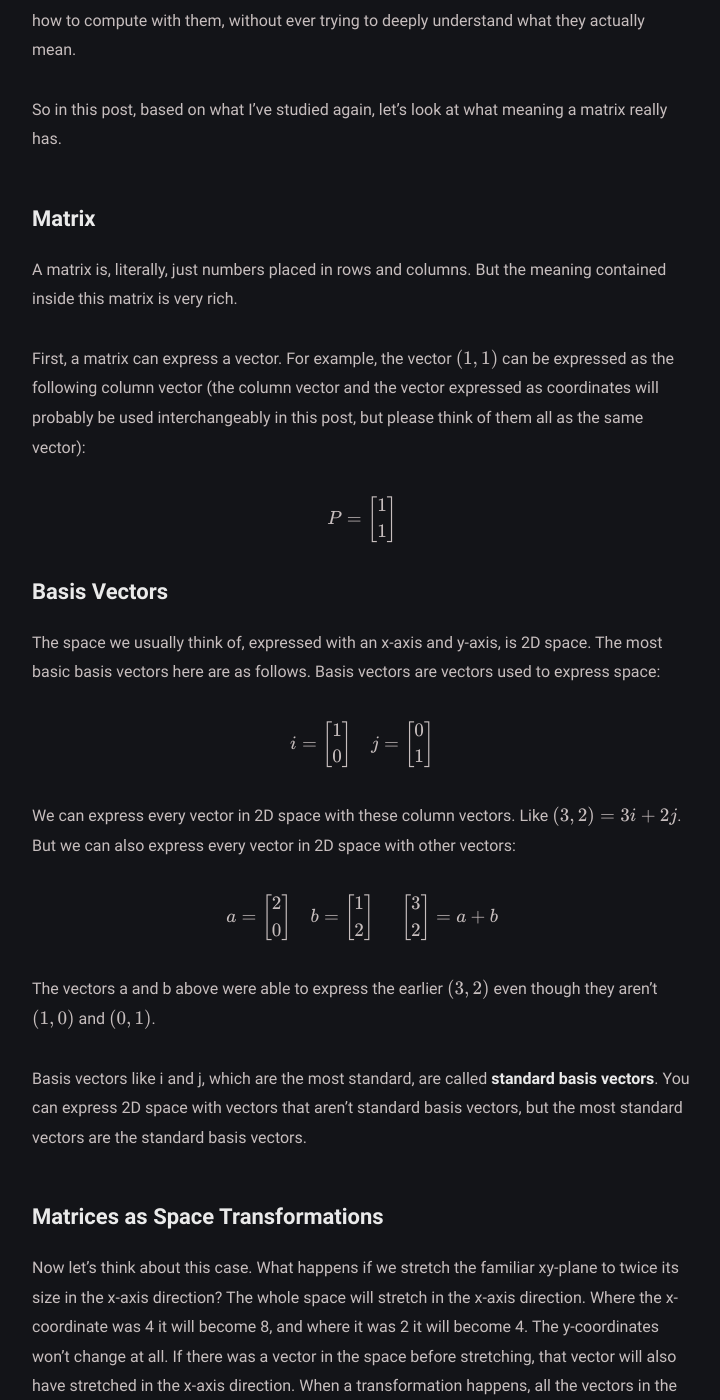
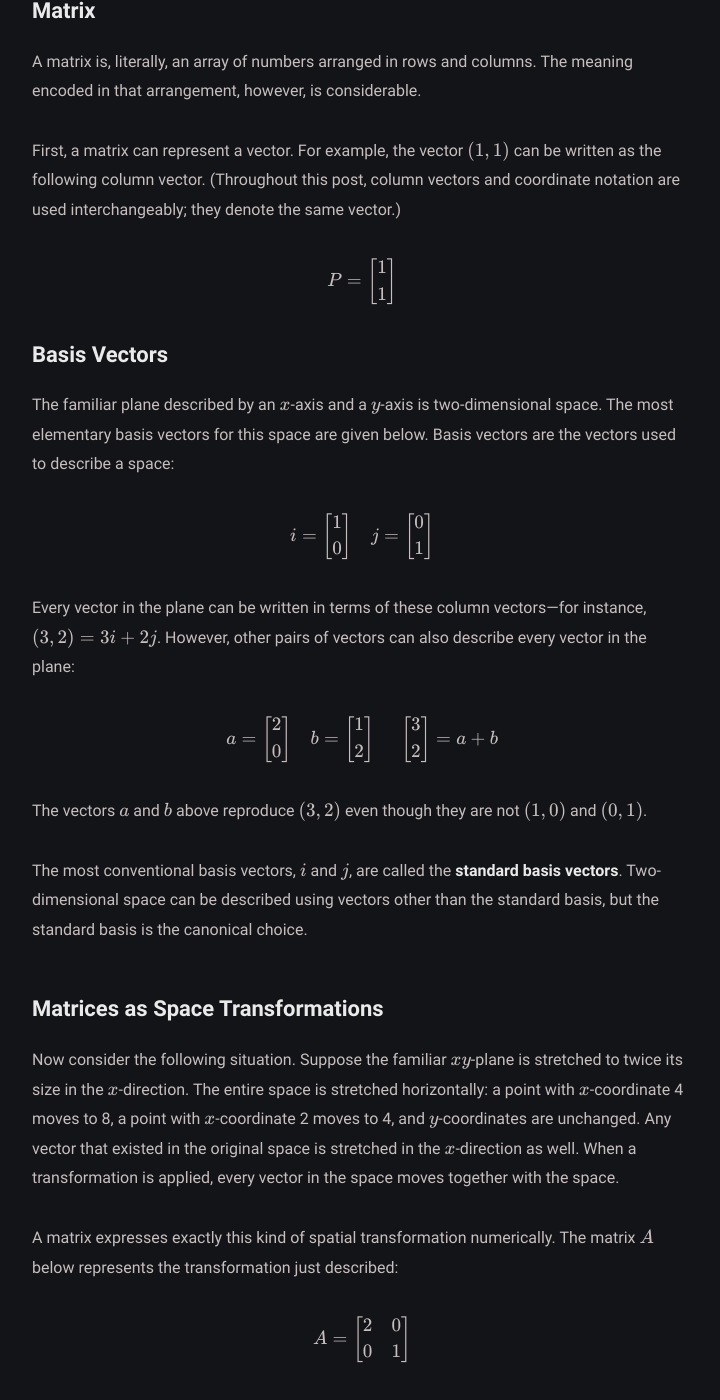
Before and after one commit to Oasisforhaanee/Oasisforhaanee.github.io, a Jekyll site: the page built from _posts/2025-11-02-matrix.md, in a window 1280 px wide and 1400 px high, scrolled down 565 px. Shown: the whole window, without its empty margins (278-998 px from the left). Built offline with Jekyll 4.4.1, drawn with Linux system fonts in a browser that asks for light colours; comment, search, counter and statistics services are not loaded; some of the changed text lies outside the part shown.

Commit message:
Rewrite post: 2025-11-02-matrix

```diff
--- a/_posts/2025-11-02-matrix.md
+++ b/_posts/2025-11-02-matrix.md
@@ -11,87 +11,83 @@ comments: true
 permalink: /matrix/
 ---
 
-Anyone who has studied university mathematics has probably heard of matrices. The matrix is a very important concept, so much so that it can be seen as a cornerstone of mathematics, including linear algebra and calculus.
-
-I had learned the concept of matrices in high school, but at that time matrices had been removed from the curriculum. Also, when I first learned matrices at university, I only studied how to compute with them, without ever trying to deeply understand what they actually mean.
-
-So in this post, based on what I've studied again, let's look at what meaning a matrix really has.
+The matrix is one of the foundational objects of university mathematics, underpinning linear algebra and much of multivariable calculus. It is often introduced purely as a computational device, but the object itself carries a rich geometric meaning. This post examines what a matrix actually represents.
 
 ## Matrix
 
-A matrix is, literally, just numbers placed in rows and columns. But the meaning contained inside this matrix is very rich.
+A matrix is, literally, an array of numbers arranged in rows and columns. The meaning encoded in that arrangement, however, is considerable.
 
-First, a matrix can express a vector. For example, the vector $(1,1)$ can be expressed as the following column vector (the column vector and the vector expressed as coordinates will probably be used interchangeably in this post, but please think of them all as the same vector):
+First, a matrix can represent a vector. For example, the vector $(1,1)$ can be written as the following column vector. (Throughout this post, column vectors and coordinate notation are used interchangeably; they denote the same vector.)
 
 $$P=\begin{bmatrix}1\\1\end{bmatrix}$$
 
 ## Basis Vectors
 
-The space we usually think of, expressed with an x-axis and y-axis, is 2D space. The most basic basis vectors here are as follows. Basis vectors are vectors used to express space:
+The familiar plane described by an $x$-axis and a $y$-axis is two-dimensional space. The most elementary basis vectors for this space are given below. Basis vectors are the vectors used to describe a space:
 
 $$i=\begin{bmatrix}1\\0\end{bmatrix}\ \ \ \ j=\begin{bmatrix}0\\1\end{bmatrix}$$
 
-We can express every vector in 2D space with these column vectors. Like $(3,2)=3i+2j$. But we can also express every vector in 2D space with other vectors:
+Every vector in the plane can be written in terms of these column vectors—for instance, $(3,2)=3i+2j$. However, other pairs of vectors can also describe every vector in the plane:
 
 $$a=\begin{bmatrix}2\\0\end{bmatrix}\ \ \ \ b=\begin{bmatrix}1\\2\end{bmatrix}\ \ \ \ \ \begin{bmatrix}3\\2\end{bmatrix}=a+b$$
 
-The vectors a and b above were able to express the earlier $(3,2)$ even though they aren't $(1,0)$ and $(0,1)$.
+The vectors $a$ and $b$ above reproduce $(3,2)$ even though they are not $(1,0)$ and $(0,1)$.
 
-Basis vectors like i and j, which are the most standard, are called **standard basis vectors**. You can express 2D space with vectors that aren't standard basis vectors, but the most standard vectors are the standard basis vectors.
+The most conventional basis vectors, $i$ and $j$, are called the **standard basis vectors**. Two-dimensional space can be described using vectors other than the standard basis, but the standard basis is the canonical choice.
 
 ## Matrices as Space Transformations
 
-Now let's think about this case. What happens if we stretch the familiar xy-plane to twice its size in the x-axis direction? The whole space will stretch in the x-axis direction. Where the x-coordinate was 4 it will become 8, and where it was 2 it will become 4. The y-coordinates won't change at all. If there was a vector in the space before stretching, that vector will also have stretched in the x-axis direction. When a transformation happens, all the vectors in the space move along with the space.
+Now consider the following situation. Suppose the familiar $xy$-plane is stretched to twice its size in the $x$-direction. The entire space is stretched horizontally: a point with $x$-coordinate 4 moves to 8, a point with $x$-coordinate 2 moves to 4, and $y$-coordinates are unchanged. Any vector that existed in the original space is stretched in the $x$-direction as well. When a transformation is applied, every vector in the space moves together with the space.
 
-A matrix expresses this kind of space transformation with numbers. The matrix A below expresses the transformation above:
+A matrix expresses exactly this kind of spatial transformation numerically. The matrix $A$ below represents the transformation just described:
 
 $$A=\begin{bmatrix}2&0\\0&1\end{bmatrix}$$
 
-The meaning that matrix A has is as follows:
+The meaning of $A$ is as follows:
 
-- It transforms the standard basis vector $i=(1,0)$ to $(2,0)$, and $j=(0,1)$ to $(0,1)$.
+- It maps the standard basis vector $i=(1,0)$ to $(2,0)$, and $j=(0,1)$ to $(0,1)$.
 
-If the vector on the space before the transformation was $3i+2j$, then after the transformation, since i has been doubled, even if it's still expressed as $3i+2j$, it represents a form where the x-coordinate has increased by a factor of 2 compared to before. This process can be expressed using matrix multiplication.
+If a vector in the original space was $3i+2j$, then after the transformation—since $i$ has been doubled—the same expression $3i+2j$ now denotes a vector whose $x$-coordinate is twice as large as before. This process is expressed by matrix multiplication.
 
-If an arbitrary vector X is:
+Let $X$ be an arbitrary vector:
 
 $$X=\begin{bmatrix}2\\1\end{bmatrix}$$
 
-then the meaning of the matrix product AX is the position of X after moving it according to matrix A's transformation.
+The matrix product $AX$ then gives the position of $X$ after it has been moved by the transformation $A$.
 
-The way to compute the matrix product is to multiply the numbers in each row of the front matrix with the numbers in each column of the back matrix sequentially and add them up. Multiplying the numbers in row 1 of matrix A with the numbers in column 1 of matrix X and adding them gives the entry in row 1, column 1 of AX:
+To compute a matrix product, multiply the entries in each row of the first matrix with the corresponding entries in each column of the second matrix and sum the results. Multiplying row 1 of $A$ with column 1 of $X$ and summing gives the entry in row 1, column 1 of $AX$:
 
 $$AX=\begin{bmatrix}2&0\\0&1\end{bmatrix}\begin{bmatrix}2\\1\end{bmatrix}=\begin{bmatrix}2\times 2+0\times 1\\0\times 2+1\times 1\end{bmatrix}=\begin{bmatrix}4\\1\end{bmatrix}$$
 
-The $(4,1)$ vector that comes out this way is the vector after transforming the X$(2,1)$ vector through matrix A.
+The resulting vector $(4,1)$ is the image of $X=(2,1)$ under the transformation $A$.
 
-Honestly, this content is much more intuitive when you watch a video that actually moves the coordinate plane, rather than reading words. I recommend watching the video below:
+This material is considerably more intuitive when the coordinate plane is seen in motion rather than described in words. The following video is highly recommended:
 
 <iframe width="560" height="315" src="https://www.youtube.com/embed/35ESC-g49fY" title="YouTube video player" frameborder="0" allow="accelerometer; autoplay; clipboard-write; encrypted-media; gyroscope; picture-in-picture" allowfullscreen></iframe>
 
-The video above is a linear algebra video from the YouTube channel 3Blue1Brown. Besides this video, if you watch their other videos, you'll probably be able to understand linear algebra much more intuitively and enjoyably (I got a lot of help from them too).
+The video is part of the linear algebra series by the YouTube channel 3Blue1Brown. The rest of the series is equally valuable for building an intuitive understanding of linear algebra.
 
-Some of you might wonder where these transformations are used. They're actually used in many places, but one example related to the content above is font transformation. When you adjust the angle of a font, like slanting it, you transform the space and apply that transformation to the letters. If you apply the transformation that doubles only the x-coordinate to a normal font, you'd get a letter roughly like this, lying on its side.
+Where are such transformations used in practice? One example closely related to the discussion above is font transformation. When a typeface is slanted, the underlying space is transformed and that transformation is applied to each glyph. Applying the transformation that doubles only the $x$-coordinate to an ordinary glyph produces a letter that is stretched horizontally.
 
 ## Matrices and Equations
 
-The equations we know can also be expressed using matrices.
+Systems of equations can also be expressed using matrices.
 
-For example, suppose we have the system of equations:
+Consider, for example, the system
 
 $$2x+y=3$$
 
 $$x-y=3$$
 
-If we express this system using matrices:
+In matrix form, this system becomes
 
 $$\begin{bmatrix}2&1\\1&1\end{bmatrix}\begin{bmatrix}x\\y\end{bmatrix}=\begin{bmatrix}3\\3\end{bmatrix}$$
 
 $$A=\begin{bmatrix}2&1\\1&1\end{bmatrix}\ \ \ X=\ \begin{bmatrix}x\\y\end{bmatrix}\ \ \ \ B=\begin{bmatrix}3\\3\end{bmatrix}$$
 
-We said that a matrix like A is a matrix that represents a space transformation. In other words, this equation can be seen as finding the vector X that becomes the vector B after the space transformation A has been applied.
+We established that a matrix such as $A$ represents a transformation of space. The equation can therefore be read as follows: find the vector $X$ that is carried to the vector $B$ when the transformation $A$ is applied.
 
-Let's also look at a case with a system of equations with three unknowns:
+Now consider a system in three unknowns:
 
 $$2x+3y-z=5$$
 
@@ -99,21 +95,21 @@ $$x-2y+4z=4$$
 
 $$3x+y-2z=2$$
 
-Suppose we have the system of equations above. This can be expressed as the following matrix:
+This system can be written as the matrix equation
 
 $$\begin{bmatrix}2&3&-1\\1&-2&4\\3&1&-2\end{bmatrix}\begin{bmatrix}x\\y\\z\end{bmatrix}=\begin{bmatrix}2x+3y-z\\x-2y+4z\\3x+y-2z\end{bmatrix}\ =\begin{bmatrix}5\\4\\2\end{bmatrix}$$
 
 $$A=\begin{bmatrix}2&3&-1\\1&-2&4\\3&1&-2\end{bmatrix}\ \ \ X=\begin{bmatrix}x\\y\\z\end{bmatrix}\ \ B=\begin{bmatrix}5\\4\\2\end{bmatrix}$$
 
-The X vector before the transformation that points to the B vector after the space transformation A has been applied is exactly the solution of this equation. The video below shows the process of the blue vector X going through a linear transformation and finally pointing to the B vector. The blue vector before the linear transformation is the blue vector at t=0, and if you actually compute it, it comes out as follows:
+The vector $X$ that is mapped onto $B$ by the transformation $A$ is precisely the solution of the system. The animation below shows the blue vector $X$ undergoing the linear transformation and finally coinciding with $B$. The blue vector before the transformation (at $t=0$) is the solution, which evaluates to
 
 $$\begin{bmatrix}x\\y\\z\end{bmatrix}=\begin{bmatrix}\frac{8}{7}\\\frac{48}{35}\\\frac{7}{5}\end{bmatrix}$$
 
 ![Linear transformation GIF](/assets/img/linear-transformation.gif)
 
-When solving a system of equations, it's much more convenient to solve it step by step with the elimination method, but knowing that it can also be interpreted this way will help you enjoy linear algebra.
+In practice, systems of equations are solved far more conveniently by elimination. Nevertheless, knowing that a system can be interpreted geometrically as a transformation makes linear algebra considerably more meaningful.
 
-The next post will be about the determinant. Thanks for reading the long post.
+The next post covers the determinant.
 
 ---
 
```
